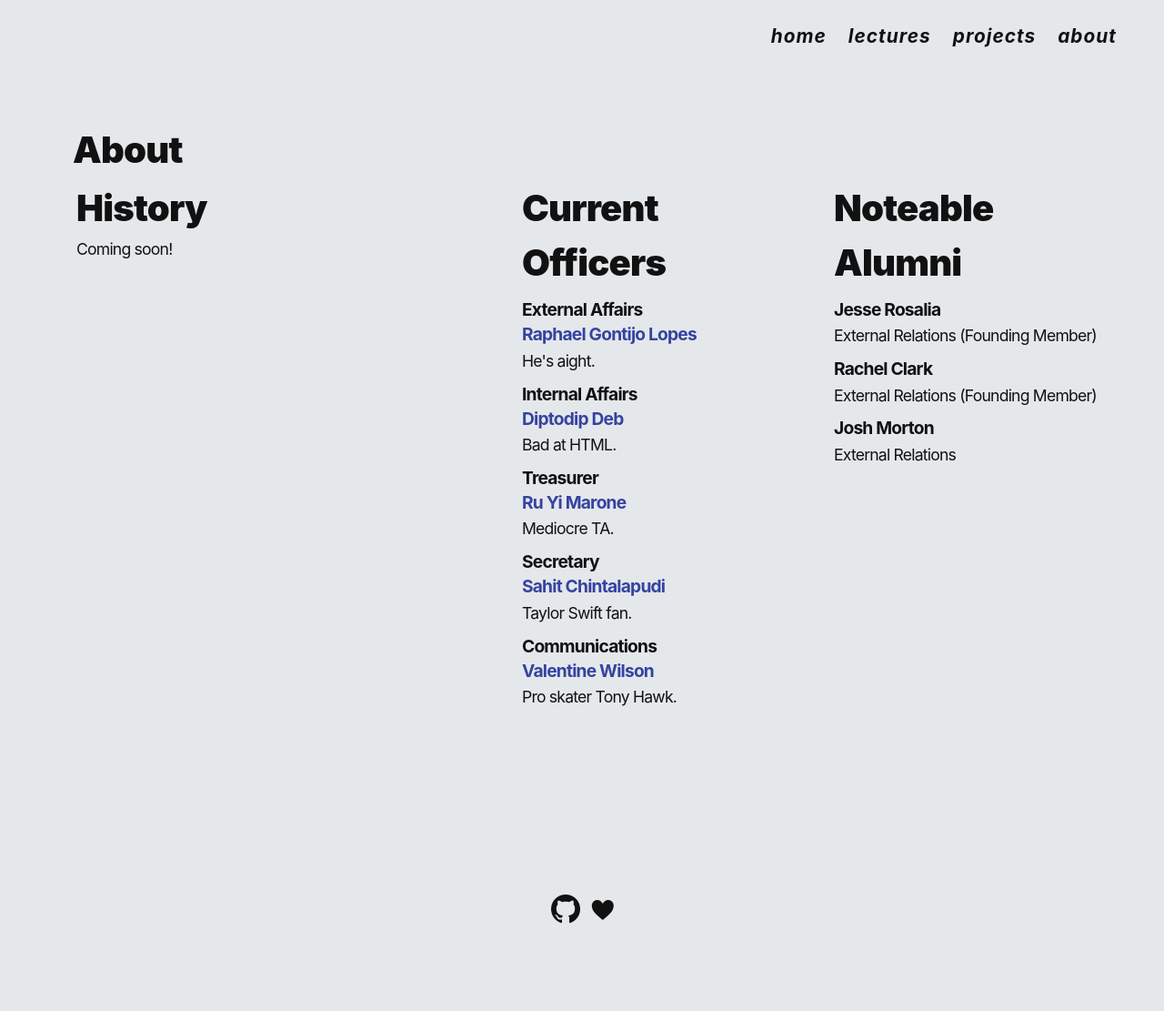
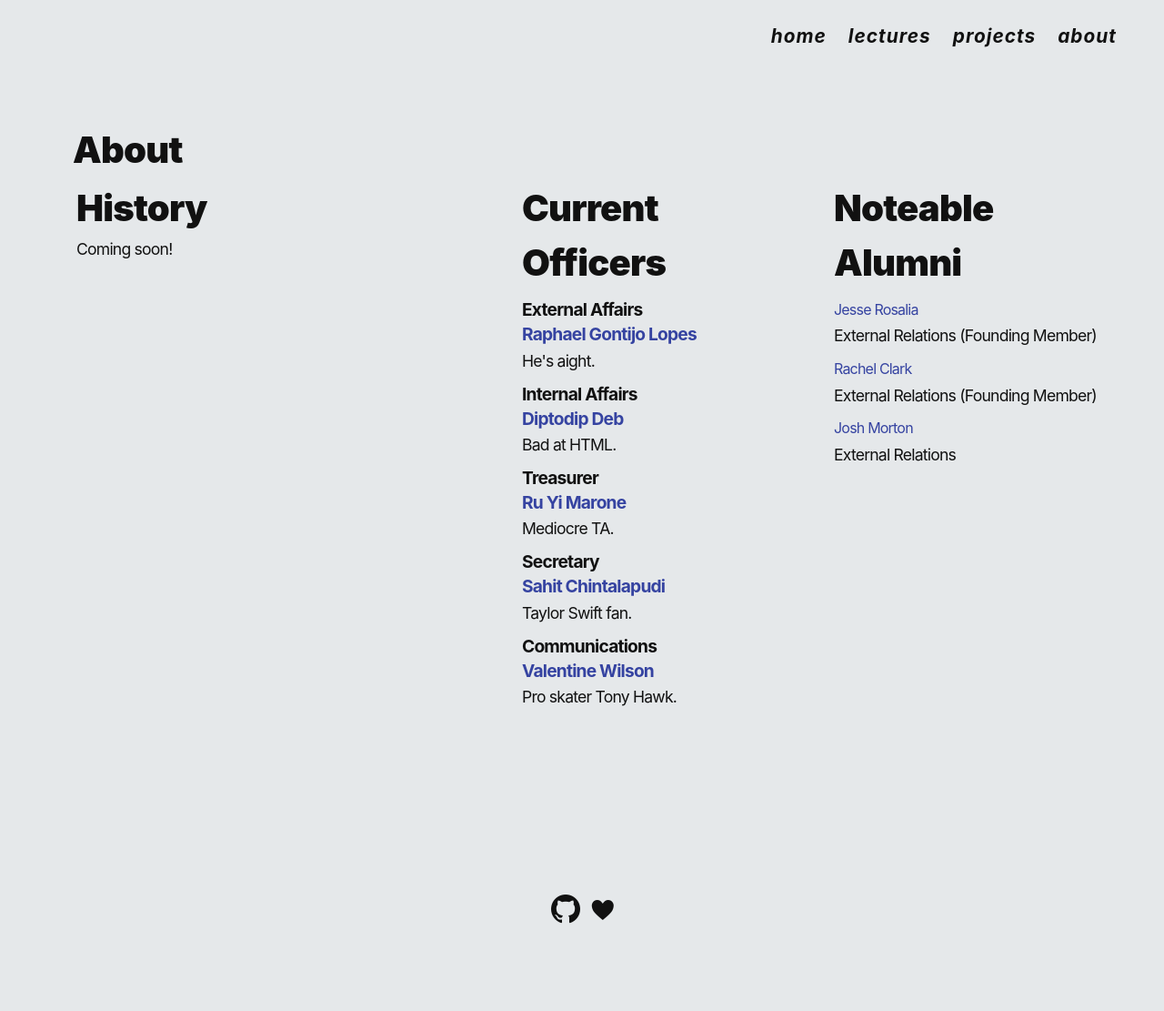
Before and after one commit to gtagency/gtagency.github.com, a Jekyll site: the page built from about.html, in a window 1280 px wide. Shown: the whole page at 91% size. Built offline with Jekyll 4.4.1, drawn with Linux system fonts in a browser that asks for light colours.

```diff
--- a/about.html
+++ b/about.html
@@ -16,7 +16,7 @@ includecss: aesthic.css
             <h1 class=" thick-text">Current Officers</h1>
             <ul>
                 <li>
-                    <h2><b>External Affairs</b> </br> <a href="">Raphael Gontijo Lopes</a></h2>
+                    <h2><b>External Affairs</b> </br> <a href="http://raphagl.com">Raphael Gontijo Lopes</a></h2>
                     <p>He's aight.</p>
                 </li>
                 <li>
@@ -24,15 +24,15 @@ includecss: aesthic.css
                     <p>Bad at HTML. </p>
                 </li>
                 <li>
-                    <h2><b>Treasurer</b> </br> <a href="">Ru Yi Marone</a></h2>
+                    <h2><b>Treasurer</b> </br> <a href="http://marcmarone.com/">Ru Yi Marone</a></h2>
                     <p>Mediocre TA.</p>
                 </li>
                 <li>
-                    <h2><b>Secretary</b> </br> <a href="">Sahit Chintalapudi</a></h2>
+                    <h2><b>Secretary</b> </br> <a href="https://github.com/chsahit">Sahit Chintalapudi</a></h2>
                     <p>Taylor Swift fan.</p>
                 </li>
                 <li>
-                    <h2><b>Communications</b> </br> <a href="">Valentine Wilson</a></h2>
+                    <h2><b>Communications</b> </br> <a href="https://github.com/vawilson">Valentine Wilson</a></h2>
                     <p>Pro skater Tony Hawk.</p>
                 </li>
             </ul>
@@ -44,15 +44,15 @@ includecss: aesthic.css
 
             <ul>
                 <li>
-                    <h2>Jesse Rosalia</h2>
+                    <a href="https://github.com/theJenix">Jesse Rosalia</a>
                     <p>External Relations (Founding Member)</p>
                 </li>
                 <li>
-                    <h2>Rachel Clark</h2>
+                    <a href="https://github.com/roaclark">Rachel Clark</a>
                     <p>External Relations (Founding Member)</p>
                 </li>
                 <li>
-                    <h2>Josh Morton</h2>
+                    <a href="https://joshuamorton.github.io/">Josh Morton</a>
                     <p>External Relations</p>
                 </li>
             </ul>
```
